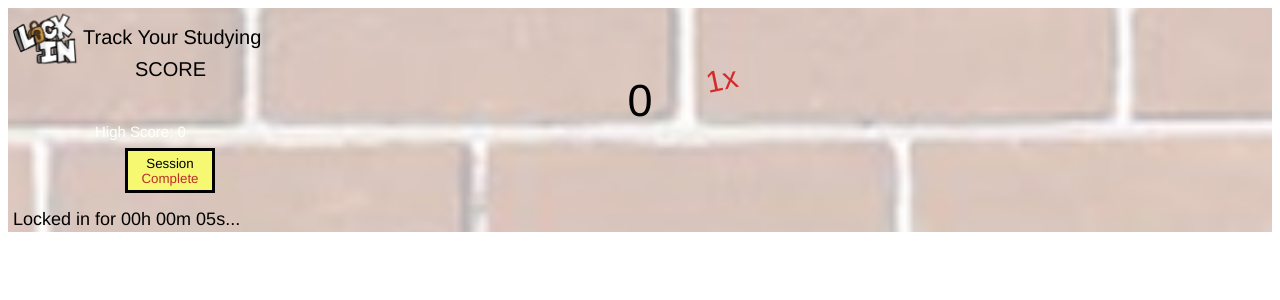
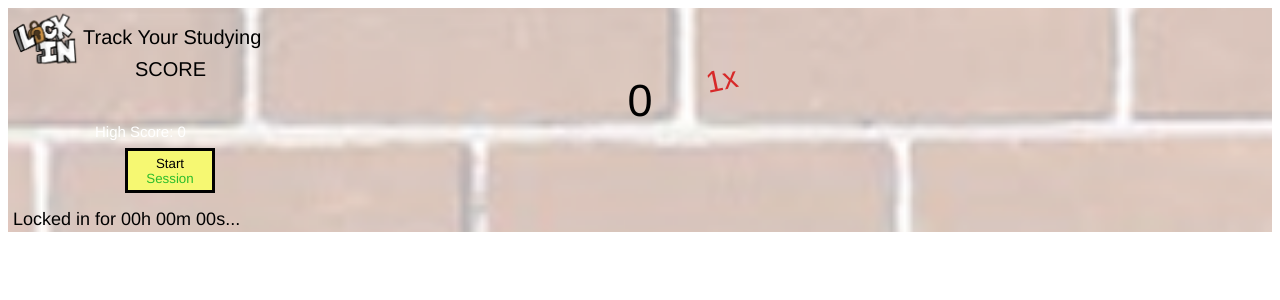
Before and after one commit to MelindaM4y/LockIn-Study-Tracker, a React (Vite) app in the folder LockIn/: page / in a window 1280 px wide. Shown: the top 300 px of the page. Built offline with nearby package versions, Linux system fonts and the light colour scheme; a web font is replaced by a local one.

Commit message:
Stops code when session ends and start again when session starts

```diff
--- a/LockIn/src/pages/sessionPage.jsx
+++ b/LockIn/src/pages/sessionPage.jsx
@@ -4,27 +4,26 @@ import { useState, useEffect, useRef } from "react";
 import { getData, incrementScore, resetSession as resetStoredSession } from '../functions';
 
 function SessionPage() {
-    // Timer state (local to the UI)
     const [seconds, setSeconds] = useState(0);
+    const [isRunning, setIsRunning] = useState(false); // track if session is active
     const intervalRef = useRef(null);
     const startTimeRef = useRef(Date.now());
 
-    // Data state (synced with chrome.storage.local)
+    // Stored data
     const [score, setScore] = useState(0);
     const [highScore, setHighScore] = useState(0);
     const [multiplier, setMultiplier] = useState(1);
 
-    // Function to get the latest data from storage and update component state
+    // --- Sync data from chrome storage ---
     const updateUiFromStorage = () => {
         getData((data) => {
-            setScore(Math.floor(data.score)); // Assuming score is floating point during calculation
+            setScore(Math.floor(data.score));
             setHighScore(Math.floor(data.highScore));
             setMultiplier(data.multiplier);
         });
     };
 
-    // --- Timer and Data Sync Logic ---
-
+    // --- Timer logic ---
     const startTimer = () => {
         clearInterval(intervalRef.current);
         startTimeRef.current = Date.now();
@@ -32,53 +31,46 @@ function SessionPage() {
         intervalRef.current = setInterval(() => {
             const now = Date.now();
             const elapsed = Math.floor((now - startTimeRef.current) / 1000);
-
-            // 1. Update the local elapsed time state (for the UI display)
             setSeconds(elapsed);
-
-            // 2. Call the data function to increment score and update storage
-            // This also handles the logic for multiplier and high score updates.
-            incrementScore(10, multiplier); // 10 base points per 1 second
-
-            // 3. Sync the component state with the new data after incrementing
+            incrementScore(10, multiplier);
             updateUiFromStorage();
-
         }, 1000);
     };
 
-    // Initial load and timer setup
-    useEffect(() => {
-        // Load initial state and start tracking score
+    const stopTimer = () => {
+        clearInterval(intervalRef.current);
+        intervalRef.current = null;
+    };
+
+    // --- Start or stop session ---
+    const handleSessionToggle = () => {
+        if (isRunning) {
+            // Stop session
+            stopTimer();
+            resetStoredSession();
+            setSeconds(0);
+            setScore(0);
+            setMultiplier(1);
+            setIsRunning(false);
+        } else {
+            // Start session
             updateUiFromStorage();
             startTimer();
+            setIsRunning(true);
+        }
+    };
 
-        // Cleanup function
+    // --- Cleanup ---
+    useEffect(() => {
         return () => clearInterval(intervalRef.current);
     }, []);
 
-    // --- Session Control ---
-
-    // Handles button click to end session
-    const handleSessionComplete = () => {
-        clearInterval(intervalRef.current); // Stop the current timer
-
-        // Call the data function to clear the score, focusedSeconds, etc.
-        resetStoredSession();
-
-        // Reset local UI state to 0 and restart the timer for the next session
-        setSeconds(0);
-        setScore(0);
-        setMultiplier(1);
-        startTimer();
-    };
-
     // --- UI Helpers ---
-
     const formatTime = (secs) => {
         const h = String(Math.floor(secs / 3600)).padStart(2, "0");
         const m = String(Math.floor((secs % 3600) / 60)).padStart(2, "0");
         const s = String(secs % 60).padStart(2, "0");
-        return `Locked in for ${h}h ${m}m ${s}s... `;
+        return `Locked in for ${h}h ${m}m ${s}s...`;
     };
 
     const formatScore = (score) => {
@@ -86,7 +78,6 @@ function SessionPage() {
     };
 
     // --- Render ---
-
     return (
         <div
             className="min-w-[284px] min-h-[224px] overflow-hidden relative p-2 bg-cover bg-center"
@@ -110,19 +101,23 @@ function SessionPage() {
                 {formatTime(seconds)}
             </div>
 
+            {/* Button toggles session start/stop */}
             <button
-                onClick={handleSessionComplete}
+                onClick={handleSessionToggle}
                 className="absolute top-[140px] left-[117px] w-[90px] h-[45px] bg-[#F6F872] text-black font-sarpanch font-extrabold border-3"
             >
-                Session <span className="text-[#BD2C2C] font-black">Complete</span>
+                {isRunning ? (
+                    <>Session <span className="text-[#BD2C2C] font-black">Complete</span></>
+                ) : (
+                    <>Start <span className="text-[#2CBD2C] font-black">Session</span></>
+                )}
             </button>
 
+            {/* Centered Score + Multiplier */}
             <div className="absolute top-[63px] left-1/2 transform -translate-x-1/2 w-[180px] h-[60px] flex justify-center items-center relative">
                 <span className="text-black text-[45px] font-sarpanch text-center">
                     {formatScore(score)}
                 </span>
-
-              {/* Multiplier — positioned relative to the score */}
                 <span className="absolute top-[-8px] right-[-8px] font-sarpanch text-[#D72929] text-[30px] rotate-[-11.64deg] font-black">
                     {multiplier}x
                 </span>
```
Lines whose indentation alone changed are shown as unchanged.
